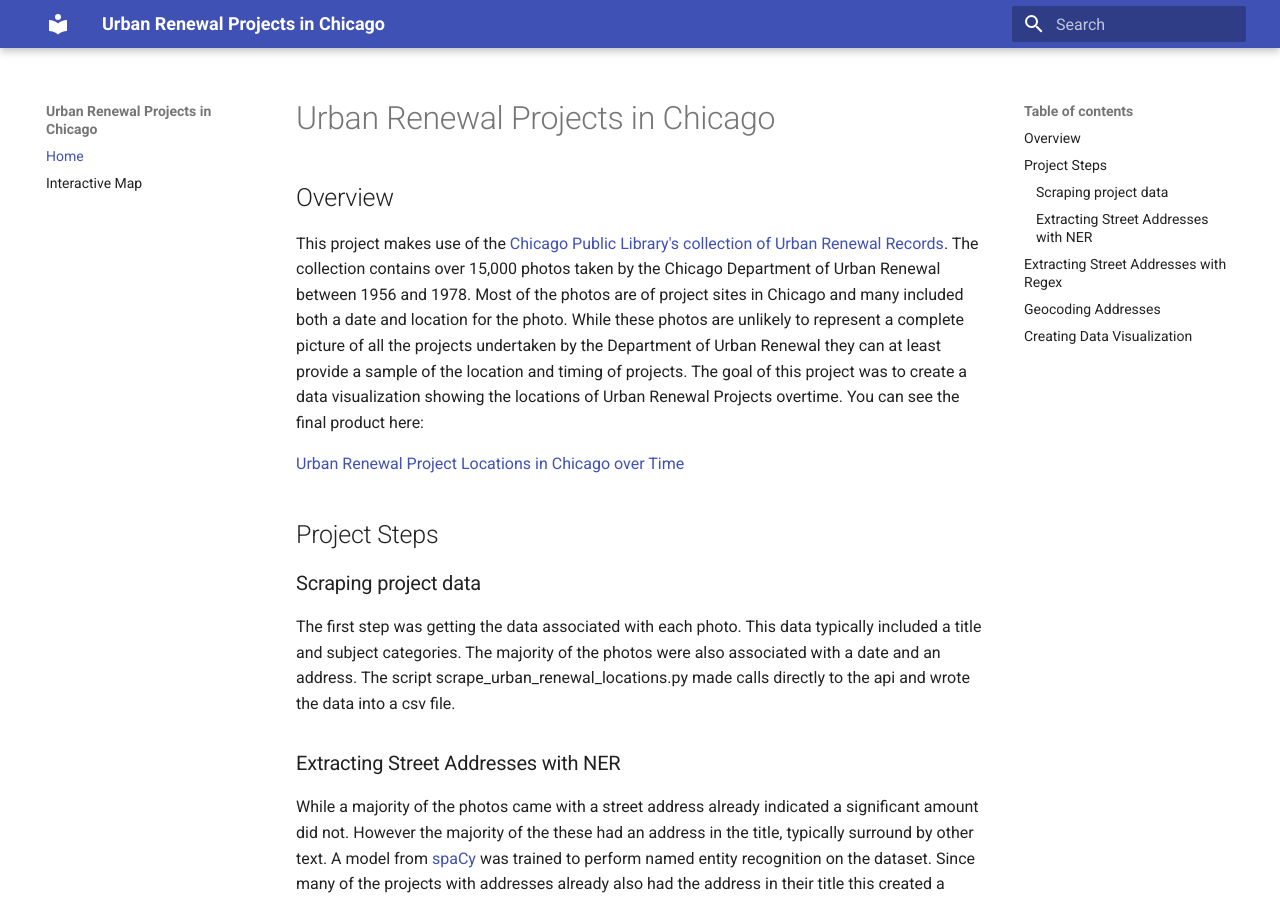
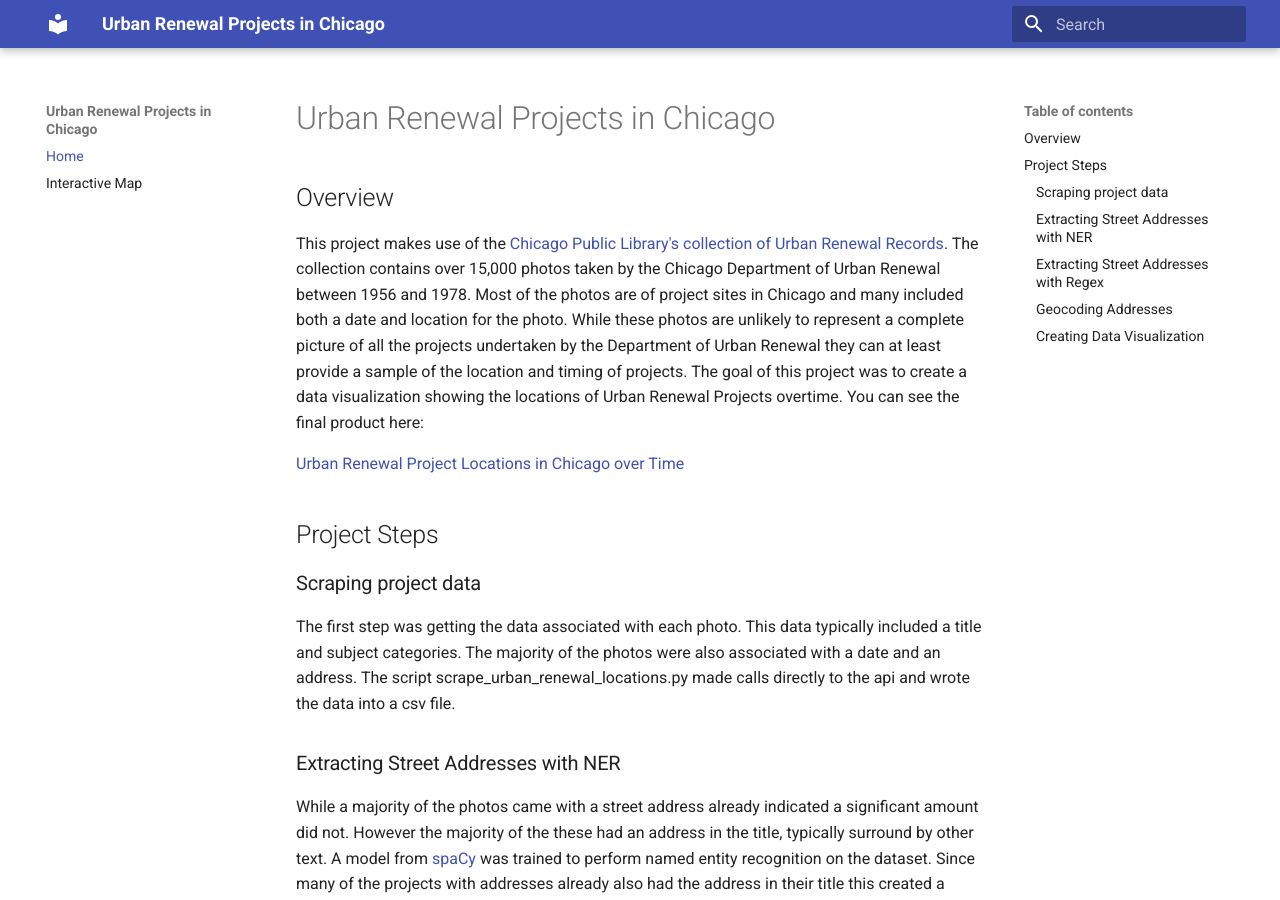
Before and after one commit to thedavidhackett/urban_renewal, an MkDocs documentation site: the page built from docs/docs/index.md, in a window 1280 px wide and 900 px high. Built offline with MkDocs 1.6.1 and Material for MkDocs 9.7.7, drawn with Linux system fonts in a browser that asks for light colours.

Commit message:
fix to make docs

```diff
--- a/docs/docs/index.md
+++ b/docs/docs/index.md
@@ -17,14 +17,14 @@ The first step was getting the data associated with each photo. This data typica
 While a majority of the photos came with a street address already indicated a significant amount did not. However
 the majority of the these had an address in the title, typically surround by other text. A model from [spaCy](https://spacy.io/) was trained to perform named entity recognition on the dataset. Since many of the projects with addresses already also had the address in their title this created a natural training dataset. Extra examples were added to account for address patterns not seen in the training dataset by injecting constucted addresses matching those patterns into random titles from the existing dataset. The model achieved 100% precision, and over 99% recall and F1 scores on the test dataset.
 
-## Extracting Street Addresses with Regex
+### Extracting Street Addresses with Regex
 
 While the model performed well it did not successfully extract every address when used on the projects missing addresses. Many of the addresses followed similar patterns and so were extracted using regex matching. Its possible this might have been more effective than using NER in the first place, but oh well. After this a few addresses were added by hand.
 
-## Geocoding Addresses
+### Geocoding Addresses
 
 After the addresses were extracted I created a dataset of unique addresses since many of the photos were of the same project (and thus had the same address). The addresses were geocoded using the [Census Geocoder API](https://geocoding.geo.census.gov/geocoder/Geocoding_Services_API.html) and another [package](https://pypi.org/project/batchcensusgeocode/) I created specifically to make batch geocoding more convenient.
 
-## Creating Data Visualization
+### Creating Data Visualization
 
 Finally (plotly)[https://plotly.com/graphing-libraries/] was used to create a data visualization showing a map of Chicago with each project location appearing as a dot based on the date of the first photo taken at that location.
--- a/docs/mkdocs.yml
+++ b/docs/mkdocs.yml
@@ -1,10 +1,10 @@
 site_name: Urban Renewal Projects in Chicago
-#
 site_author: David Hackett
+site_url: https://thedavidhackett.com/urban_renewal/
 
 theme:
   name: material
-#
+
 nav:
   - Home: index.md
   - Interactive Map: urban_renewal_project_locations_overtime.md
```
Also changed, not shown: docs/docs/urban_renewal_project_locations_overtime.md (+1 -1 lines).
